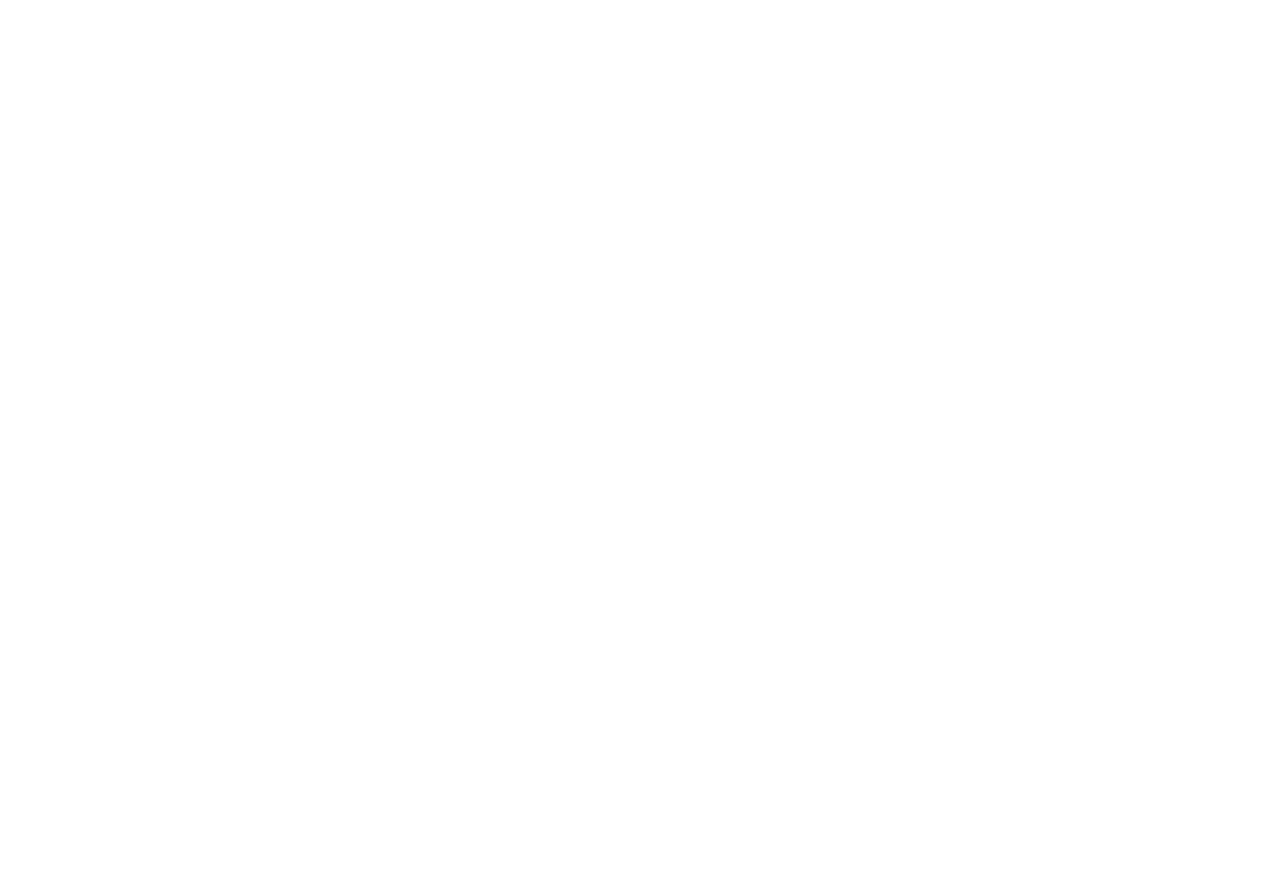
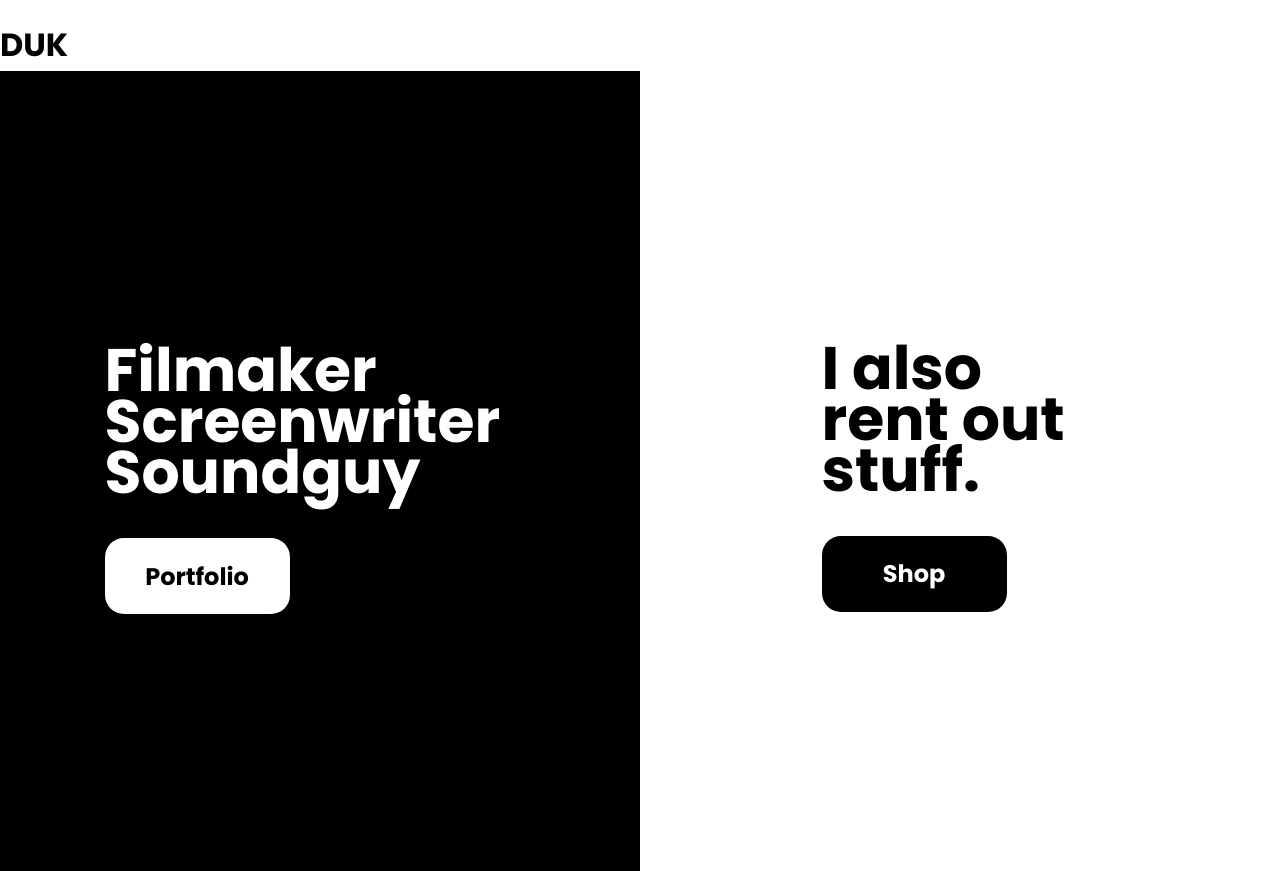
Before and after one commit to jonagull/frontend, a React (Create React App) app: page / in a window 1280 px wide. Before the commit the page ends 800 px from the top, so only its background shows below. Built offline with nearby package versions, Linux system fonts and the light colour scheme.

Commit message:
eeh yeah landing

```diff
--- a/public/index.html
+++ b/public/index.html
@@ -24,6 +24,9 @@
       work correctly both with client-side routing and a non-root public URL.
       Learn how to configure a non-root public URL by running `npm run build`.
     -->
+    <link rel="preconnect" href="https://fonts.googleapis.com">
+    <link rel="preconnect" href="https://fonts.gstatic.com" crossorigin>
+    <link href="https://fonts.googleapis.com/css2?family=Poppins:wght@400;500;700&display=swap" rel="stylesheet">
     <title>React App</title>
   </head>
   <body>
--- a/src/App.js
+++ b/src/App.js
@@ -1,7 +1,14 @@
 import "./App.scss";
+import { LandingPage } from "./pages/LandingPage";
+import { Navbar } from "./pages/Navbar";
 
 function App() {
-  return <div className="App"></div>;
+  return (
+    <div className="App">
+      <Navbar />
+      <LandingPage />
+    </div>
+  );
 }
 
 export default App;
--- a/src/App.scss
+++ b/src/App.scss
@@ -1,4 +1,86 @@
 body {
   margin: 0;
   padding: 0;
+  font-family: Poppins, sans-serif;
 }
+
+.navbar__wrapper {
+  width: 100vw;
+  height: 50px;
+  z-index: 1;
+}
+
+.landing-page__wrapper {
+  width: 100vw;
+  height: 100vh;
+  display: flex;
+
+  .black-side__wrapper {
+    width: 50%;
+    height: 100%;
+    background: black;
+    color: white;
+    display: flex;
+    justify-content: center;
+    align-items: center;
+    flex-direction: column;
+
+    .title {
+      display: flex;
+      justify-content: flex-start;
+      margin-bottom: 100px;
+    }
+
+    .black-content__container {
+      width: 431px;
+      height: 193px;
+      transform: translateY(-70px);
+
+      h1 {
+        font-size: 60px;
+        line-height: 0.85;
+      }
+      button {
+        width: 185px;
+        height: 76px;
+        border-radius: 19px;
+        border: none;
+        font-size: 24px;
+        background-color: white;
+        font-weight: 700;
+        font-family: poppins;
+      }
+    }
+  }
+
+  .white-side__wrapper {
+    width: 50%;
+    height: 100%;
+    background-color: white;
+    color: black;
+    display: flex;
+    align-items: center;
+    justify-content: center;
+
+    .white-content__container {
+      height: 338px;
+      width: 277px;
+
+      h1 {
+        font-size: 60px;
+        line-height: 0.85;
+      }
+      button {
+        width: 185px;
+        height: 76px;
+        border-radius: 19px;
+        border: none;
+        font-size: 24px;
+        background-color: black;
+        color: white;
+        font-weight: 700;
+        font-family: poppins;
+      }
+    }
+  }
+}
--- /dev/null
+++ b/src/pages/LandingPage.jsx
@@ -0,0 +1,28 @@
+import React from 'react'
+
+
+export const LandingPage = () => {
+
+    return(
+        <div className="landing-page__wrapper">
+            <div className="black-side__wrapper">
+                <div className="black-content__container">
+                    <h1>Filmaker
+                        Screenwriter
+                        Soundguy
+                    </h1>
+                    <button>Portfolio</button>
+                </div>
+            </div>
+            <div className="white-side__wrapper">
+                <div className="white-content__container">
+                    <h1>I also
+                        rent
+                        out stuff.
+                    </h1>
+                    <button>Shop</button>
+                </div>
+            </div>
+        </div>
+    )
+}
--- /dev/null
+++ b/src/pages/Navbar.jsx
@@ -0,0 +1,15 @@
+import React from 'react'
+
+
+export const Navbar = () => {
+    return (
+        <div className="navbar__wrapper">
+            <div className="title__container">
+                <h1>DUK</h1>
+            </div>
+            <div className="menu__container">
+                Box
+            </div>
+        </div>
+    )
+}
```
